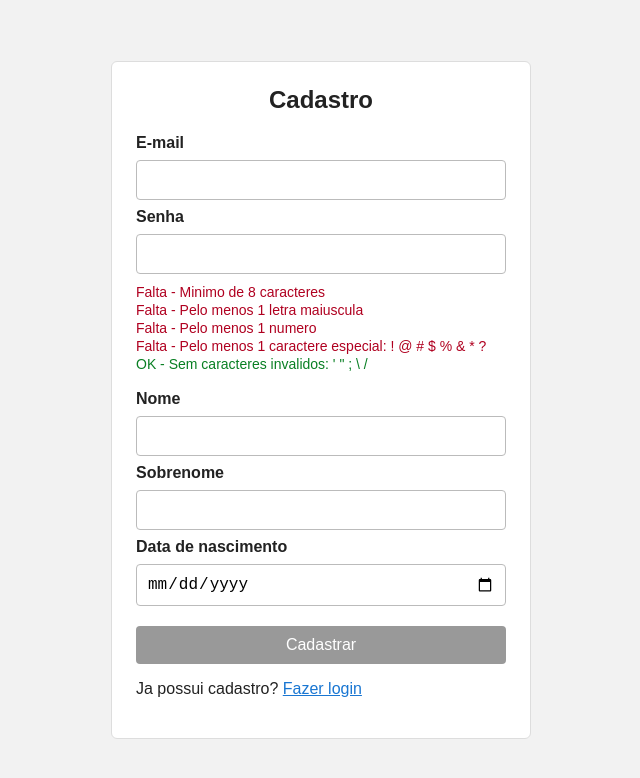
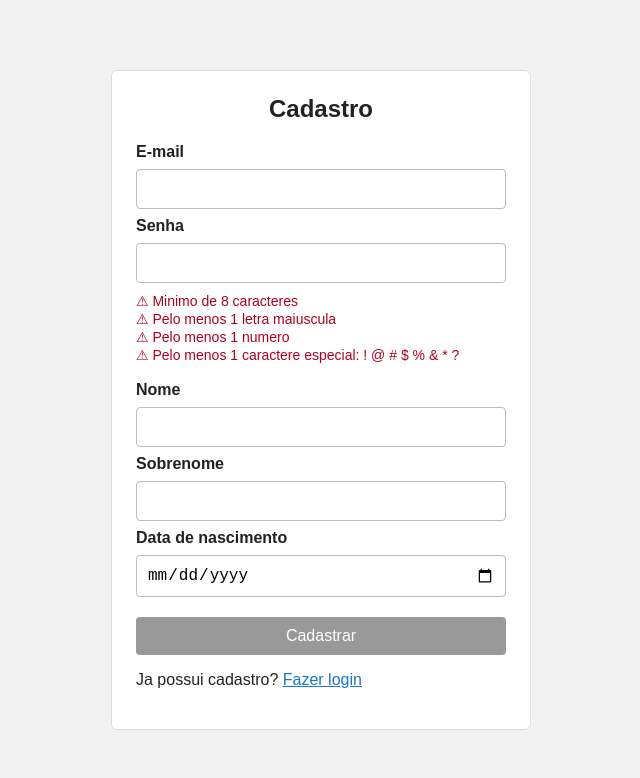
Before and after one commit to matheusuztp/react-web-app-puc, a React (Vite) app: page /cadastro in a window 1280 px wide. Shown: the top 778 px of the page, without its empty margins (319-959 px from the left). Built offline with nearby package versions, Linux system fonts and the light colour scheme.

Commit message:
Melhorando resposta visual dos problemas no cadastro

```diff
--- a/src/App.css
+++ b/src/App.css
@@ -91,7 +91,7 @@ a {
 }
 
 .valido::before {
-  content: "OK - ";
+  content: "✓ ";
 }
 
 .invalido {
@@ -99,5 +99,5 @@ a {
 }
 
 .invalido::before {
-  content: "Falta - ";
+  content: "⚠ ";
 }
--- a/src/pages/Cadastro.jsx
+++ b/src/pages/Cadastro.jsx
@@ -171,9 +171,6 @@ function Cadastro() {
             <p className={senhaTemEspecial ? "validacao valido" : "validacao invalido"}>
               Pelo menos 1 caractere especial: ! @ # $ % & * ?
             </p>
-            <p className={senhaSemInvalidos ? "validacao valido" : "validacao invalido"}>
-              Sem caracteres invalidos: ' " ; \ /
-            </p>
             {!senhaSemInvalidos && (
               <p className="validacao invalido">
                 Caracteres invalidos digitados: {caracteresInvalidos.join(" ")}
```
